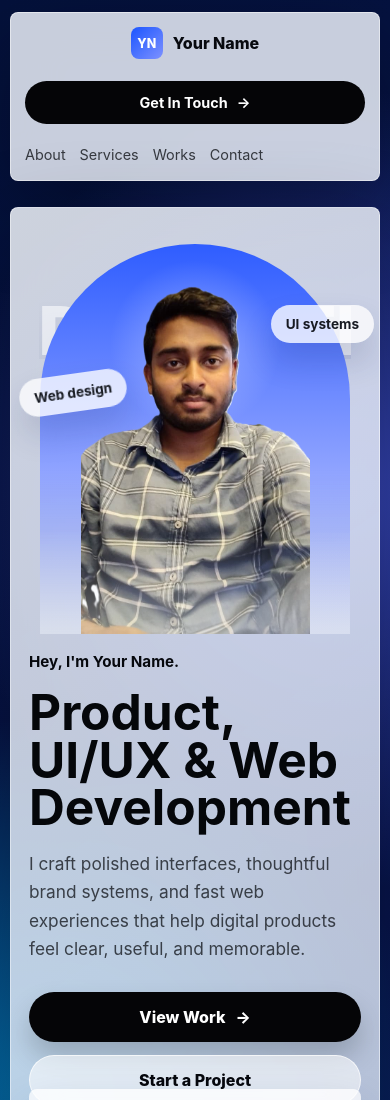
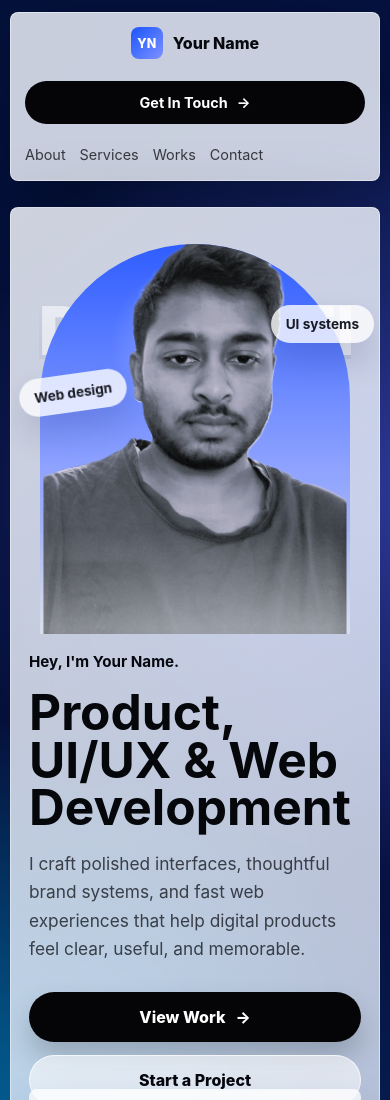
Before and after one commit to shivang5209/personal-portfolio, a website: page index.html in a window 390 px wide. Shown: the top 1100 px of the page. Drawn offline with Linux system fonts and the light colour scheme.

Commit message:
Update hero portrait sizing

```diff
--- a/src/main.js
+++ b/src/main.js
@@ -122,7 +122,7 @@ function renderHero() {
         <span class="floating-tag tag-one">Web design</span>
         <span class="floating-tag tag-two">UI systems</span>
         <div class="portrait">
-          <img src="./assets/hero-cutout.png?v=6" alt="${portfolio.profile.name} portrait" />
+          <img src="./assets/hero-whatsapp.png?v=7" alt="${portfolio.profile.name} portrait" />
           <div class="portrait-glow"></div>
         </div>
       </div>
--- a/src/styles.css
+++ b/src/styles.css
@@ -271,8 +271,10 @@ h1 {
   height: 100%;
   object-fit: contain;
   object-position: 50% 100%;
-  padding: 36px 8px 0;
+  padding: 24px 0 0;
   filter: saturate(1.08) contrast(1.03);
+  transform: scale(1.12);
+  transform-origin: 50% 100%;
 }
 
 .portrait-glow {
@@ -859,7 +861,8 @@ h1 {
 
   .portrait img {
     object-position: 50% 100%;
-    padding-top: 26px;
+    padding-top: 18px;
+    transform: scale(1.09);
   }
 
   .floating-tag {
```
Also changed, not shown: assets/hero-whatsapp.png (added).
